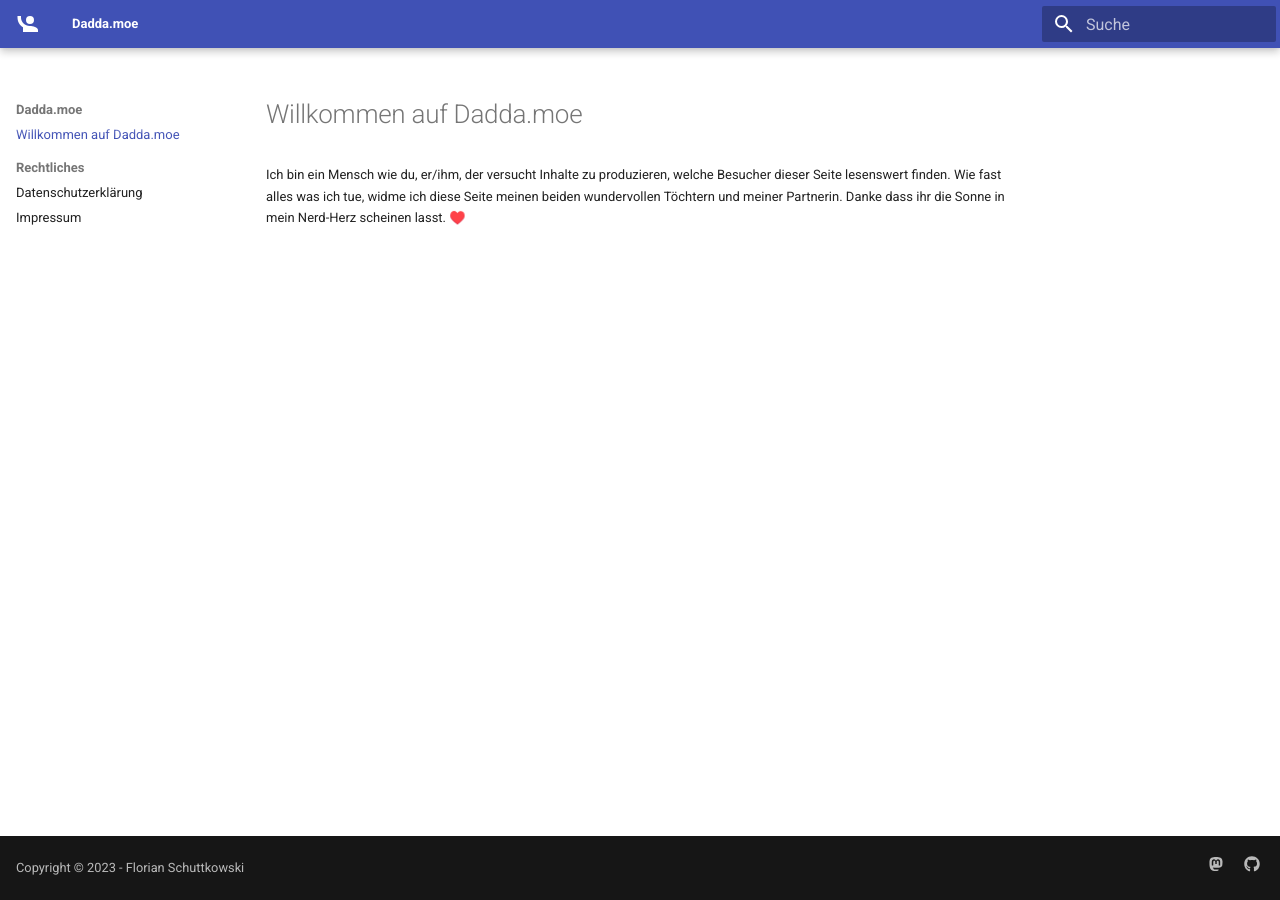
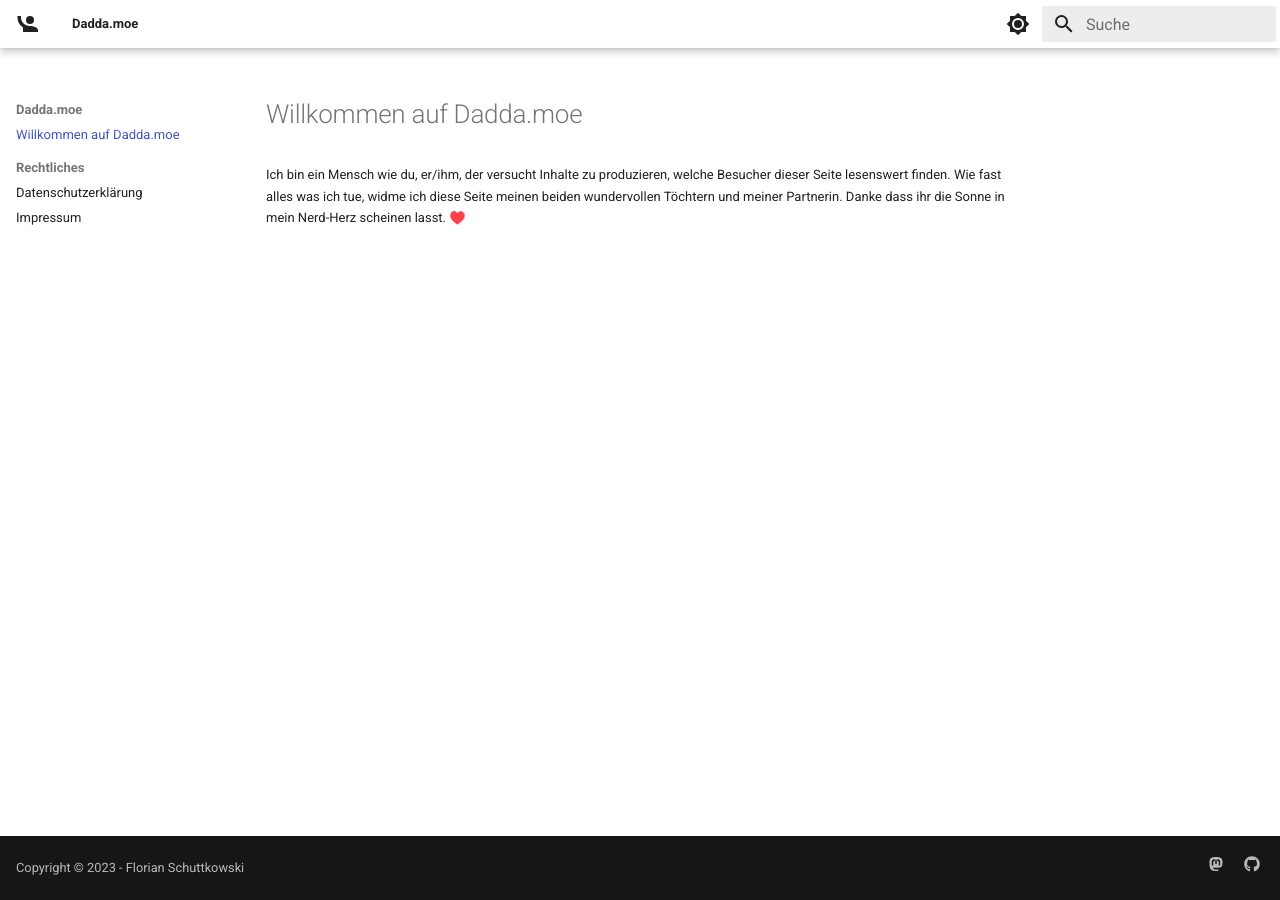
Before and after one commit to flowinho/personal-blog, an MkDocs documentation site: the page built from docs/index.md, in a window 1280 px wide. Built offline with MkDocs 1.6.1 and Material for MkDocs 9.7.7, drawn with Linux system fonts in a browser that asks for light colours; comment, search, counter and statistics services are not loaded.

Commit message:
Enable darkmode

```diff
--- a/mkdocs.yml
+++ b/mkdocs.yml
@@ -11,8 +11,20 @@
     - navigation.expand
     - navigation.top
   palette:
-    primary: deep blue
-    accent: deep blue
+    # primary: deep blue
+    # accent: deep blue
+    - scheme: default
+      primary: white
+      accent: amber
+      toggle:
+        icon: material/brightness-7
+        name: Switch to dark mode
+    - scheme: slate
+      primary: white
+      accent: amber
+      toggle:
+        icon: material/brightness-4
+        name: Switch to light mode
 
 plugins:
   - search
```
